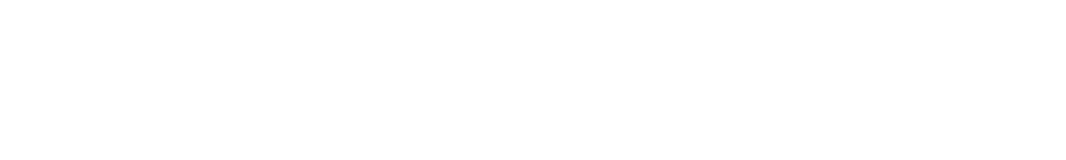
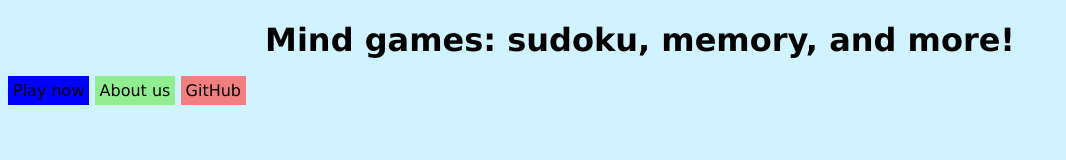
Before and after one commit to GithubHacker192/MindGame, a plain HTML site: page Website/index.html in a window 1280 px wide. Shown: the whole page, without its empty margins (0-1066 px from the left). Drawn offline with Linux system fonts and the light colour scheme.

Commit message:
Added forward animation for the links

```diff
--- a/Website/assets/css/styles.css
+++ b/Website/assets/css/styles.css
@@ -0,0 +1,36 @@
+body {
+    background-color: rgb(209, 242, 255);
+    font-family: 'Lucida Sans', 'Lucida Sans Regular', 'Lucida Grande', 'Lucida Sans Unicode', Geneva, Verdana, sans-serif;
+}
+title {
+    width: auto;
+    text-align: center;
+}
+h1 {
+    text-align: center;
+}
+@keyframes color-change {
+    to {background-color: rgb(209, 242, 255);};
+}
+.links a{
+    text-decoration: none;
+    color: black;
+    margin: 0px;
+    padding: 5px;
+
+}
+.links a:hover{
+    animation-name: color-change;
+    animation-duration: 0.25s;
+    animation-fill-mode: forwards;
+}
+
+.play {
+    background-color: blue;
+}
+.about {
+    background-color: lightgreen;
+}
+.github {
+    background-color: lightcoral;
+}
--- a/Website/index.html
+++ b/Website/index.html
@@ -3,9 +3,17 @@
 <head>
     <meta charset="UTF-8">
     <meta name="viewport" content="width=device-width, initial-scale=1.0">
+    <link rel="stylesheet" href="assets/css/styles.css">
     <title>Mind game</title>
 </head>
 <body>
-
+    <div class="title">
+        <h1>Mind games: sudoku, memory, and more!</h1>
+    </div>
+    <div class="links">
+        <a href="play.html" class="play">Play now</a>
+        <a href="about.html" class="about">About us</a>
+        <a href="https://github.com/GitHubhacker192/MindGame" class="github">GitHub</a>
+    </div>
 </body>
 </html>
```
